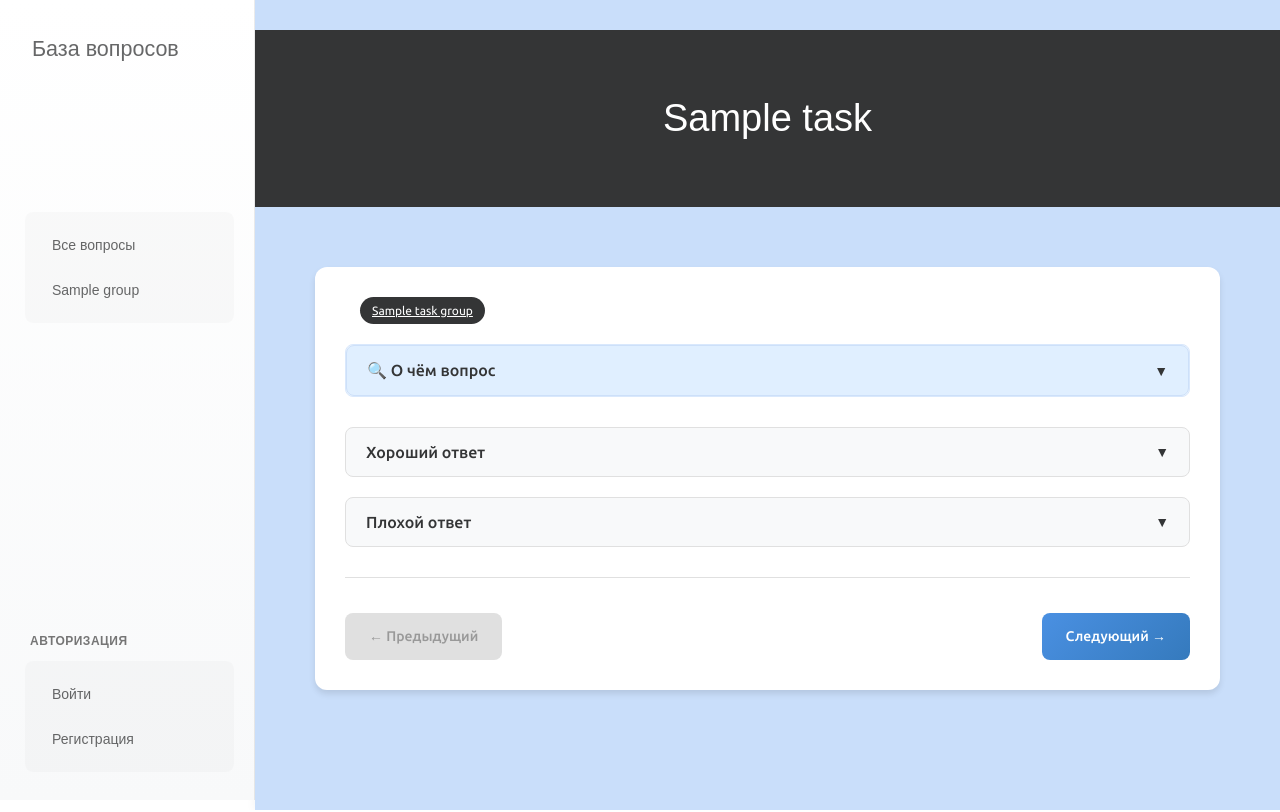
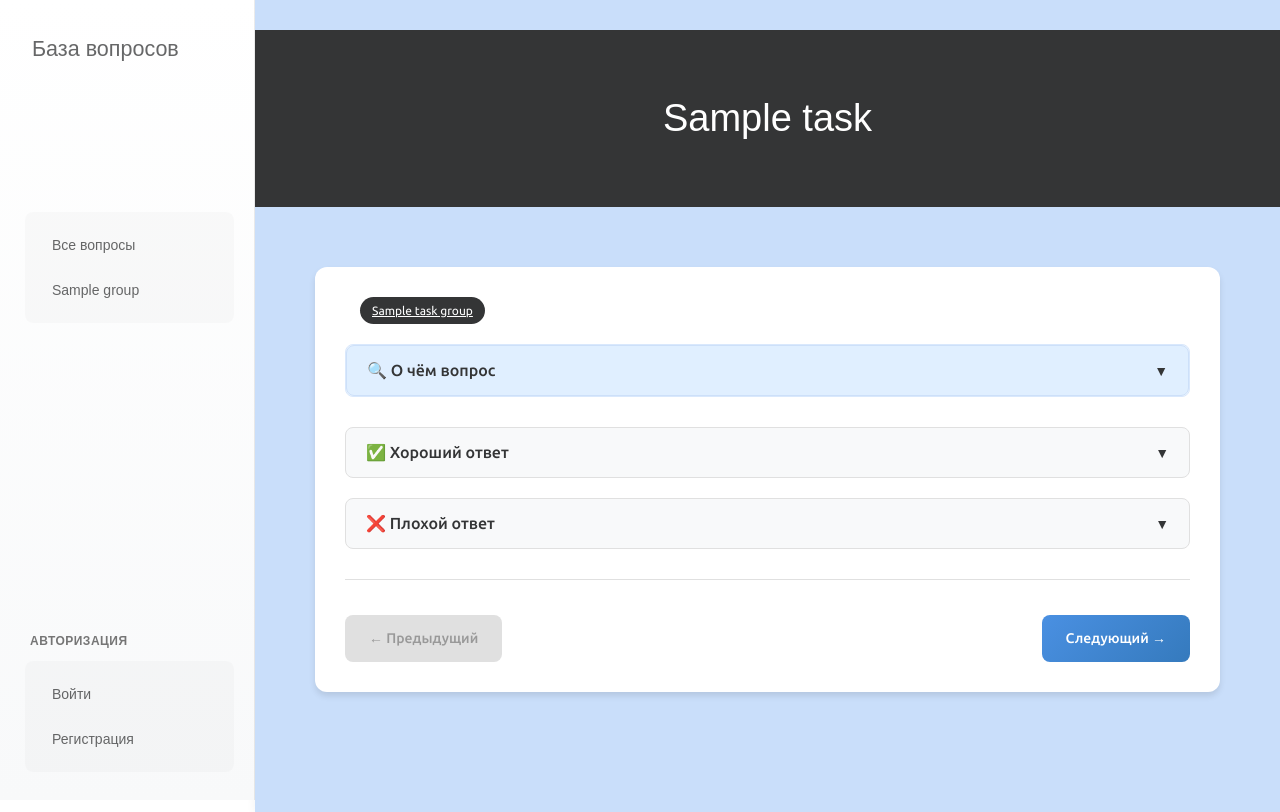
Before and after one commit to nurislam223/support_it, a FastAPI app: template app/templates/question_detail.html in a window 1280 px wide. Run offline with FastAPI, Linux system fonts and the light colour scheme; the template is opened without the code that fills it: most values are stand-ins (such as "Sample title", 1, 10 or a date in 2020); parts of the project's set-up code (start-up, migrations or seed data) failed here and were passed over; some web fonts are replaced.

Commit message:
SOLVEIT-12 Fix styles for question description

```diff
--- a/app/static/css/styles.css
+++ b/app/static/css/styles.css
@@ -364,41 +364,6 @@ main {
     max-height: 1000px;
 }
 
-.description {
-    color: var(--color-grey-21);
-    font-size: 18px;
-    margin-bottom: 15px;
-    padding: 15px;
-    background: #f8f9fa;
-    border-radius: 8px;
-    border-left: 4px solid var(--color-grey-21);
-}
-
-.answer-section {
-    margin-bottom: 15px;
-}
-
-.answer-good {
-    color: #28a745;
-    font-size: 16px;
-    line-height: 1.8;
-    padding: 15px;
-    background: #f8fff9;
-    border-radius: 8px;
-    border-left: 4px solid #28a745;
-    margin-bottom: 10px;
-}
-
-.answer-bad {
-    color: #dc3545;
-    font-size: 16px;
-    line-height: 1.8;
-    padding: 15px;
-    background: #fff8f8;
-    border-radius: 8px;
-    border-left: 4px solid #dc3545;
-}
-
 /* Вкладка О чем вопрос */
 .answer-block.description-block {
     margin-bottom: 20px;
@@ -417,12 +382,48 @@ main {
     background: transparent;
 }
 
-.answer-block.description-block .description {
+.answer-block.description-block .answer-content .description {
     background: transparent;
     border-left: 4px solid #4a90e2;
     margin: 0;
     padding: 15px 20px;
     border-radius: 0;
+    font-size: 16px;
+    color: var(--color-grey-21);
+}
+
+.answer-block.description-block .answer-content .answer-good {
+    padding: 0;
+    background: transparent;
+    border: none;
+    border-radius: 0;
+}
+
+.answer-block.description-block .answer-content .answer-bad {
+    padding: 0;
+    background: transparent;
+    border: none;
+    border-radius: 0;
+}
+
+.answer-blocks .answer-content .answer-good {
+    color: var(--color-grey-21);
+    font-size: 16px;
+    line-height: 1.6;
+    padding: 15px 20px;
+    background: #f8fff9;
+    border-radius: 8px;
+    border-left: 4px solid #28a745;
+}
+
+.answer-blocks .answer-content .answer-bad {
+    color: var(--color-grey-21);
+    font-size: 16px;
+    line-height: 1.6;
+    padding: 15px 20px;
+    background: #fff8f8;
+    border-radius: 8px;
+    border-left: 4px solid #dc3545;
 }
 
 /* Отступ между блоками ответов */
@@ -875,6 +876,10 @@ main {
   transition: max-height 0.3s ease;
 }
 
+.answer-blocks .answer-content {
+  margin-top: 0;
+}
+
 .answer-content.expanded {
   max-height: 2000px;
   margin-top: 10px;
--- a/app/templates/question_detail.html
+++ b/app/templates/question_detail.html
@@ -47,7 +47,7 @@
             <div class="answer-blocks">
               <div class="answer-block">
                 <button class="answer-toggle" onclick="toggleAnswer('good-answer')">
-                  <span class="toggle-text">Хороший ответ</span>
+                  <span class="toggle-text">✅ Хороший ответ</span>
                   <span class="toggle-icon-small" id="icon-good-answer">▼</span>
                 </button>
                 <div class="answer-content" id="content-good-answer">
@@ -58,7 +58,7 @@
               {% if task.failed_answer %}
               <div class="answer-block">
                 <button class="answer-toggle" onclick="toggleAnswer('bad-answer')">
-                  <span class="toggle-text">Плохой ответ</span>
+                  <span class="toggle-text">❌ Плохой ответ</span>
                   <span class="toggle-icon-small" id="icon-bad-answer">▼</span>
                 </button>
                 <div class="answer-content" id="content-bad-answer">
```
